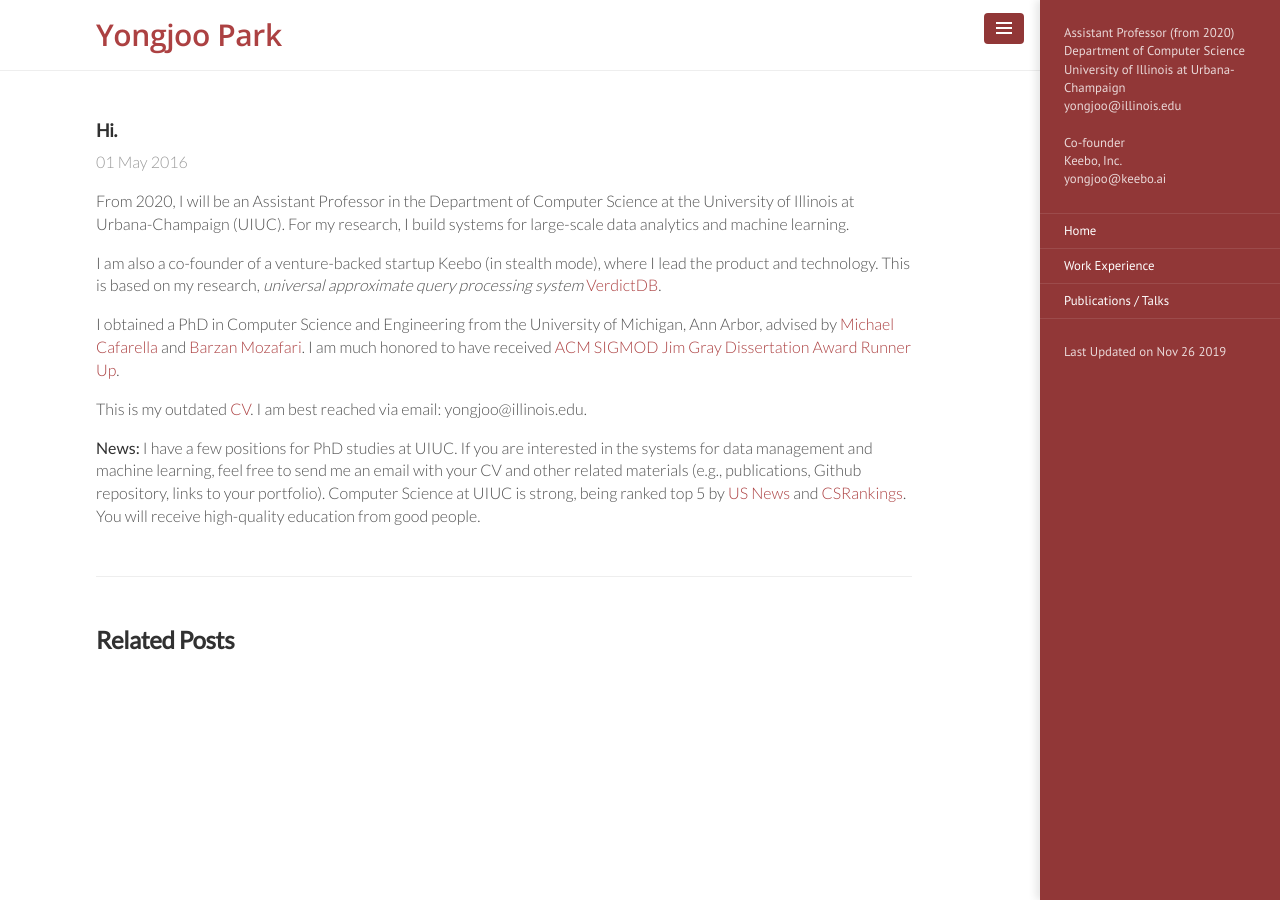
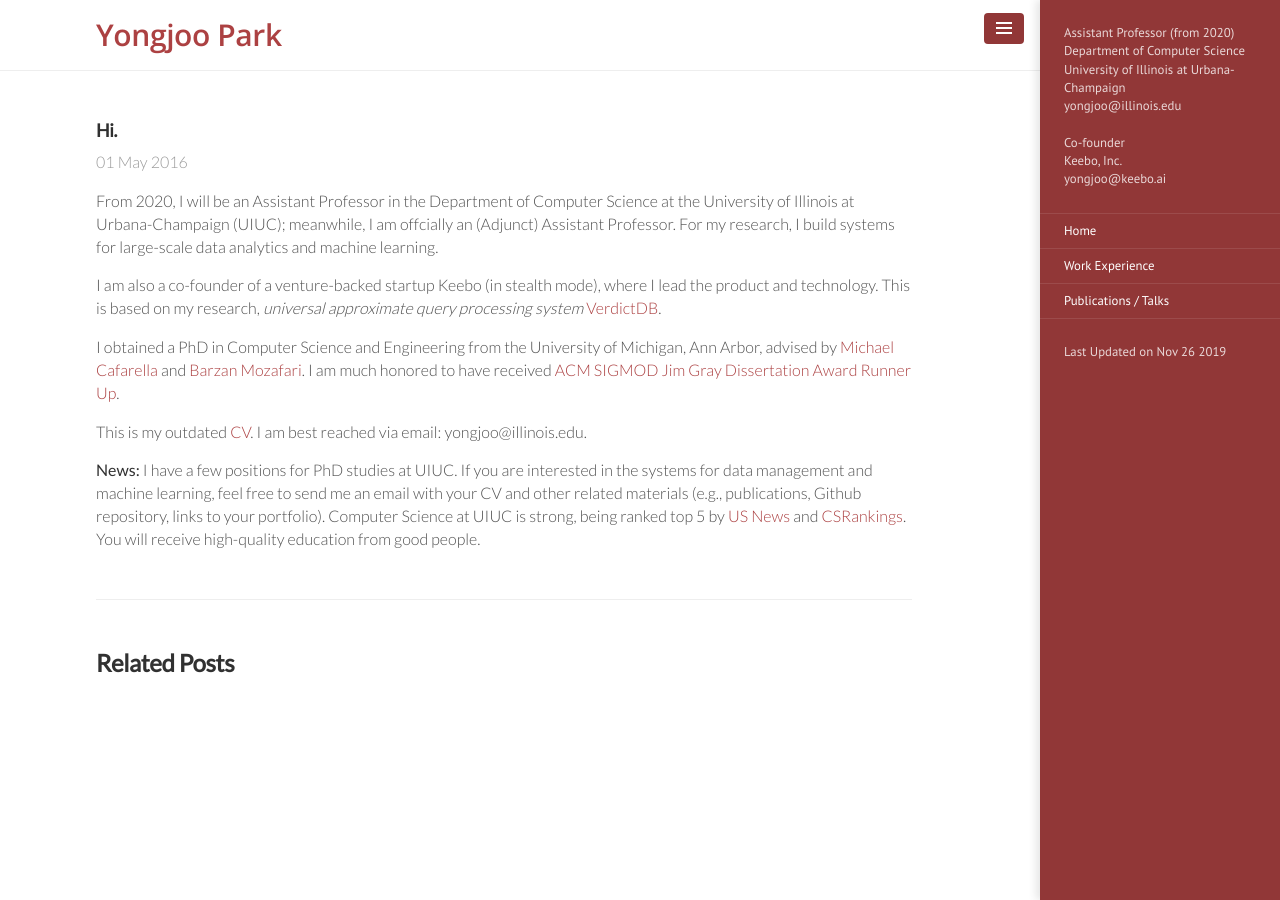
Before and after one commit to pyongjoo/pyongjoo.github.io, a Jekyll site: the page built from _intro/2016-05-01-hi.md, in a window 1280 px wide. Built offline with Jekyll 4.4.1, drawn with Linux system fonts in a browser that asks for light colours.

Commit message:
Update 2016-05-01-hi.md

```diff
--- a/_intro/2016-05-01-hi.md
+++ b/_intro/2016-05-01-hi.md
@@ -4,7 +4,7 @@ title: Hi.
 ---
 
 From 2020, I will be an Assistant Professor in the Department of Computer Science at
-the University of Illinois at Urbana-Champaign (UIUC).
+the University of Illinois at Urbana-Champaign (UIUC); meanwhile, I am offcially an (Adjunct) Assistant Professor.
 For my research, I build systems for large-scale data analytics and machine learning.
 <!-- I am leading [VerdictDB](http://verdictdb.org/), a system that enables approximate query processing
 on top of *any SQL engines*, which we are turning to a commercial project. -->
```
